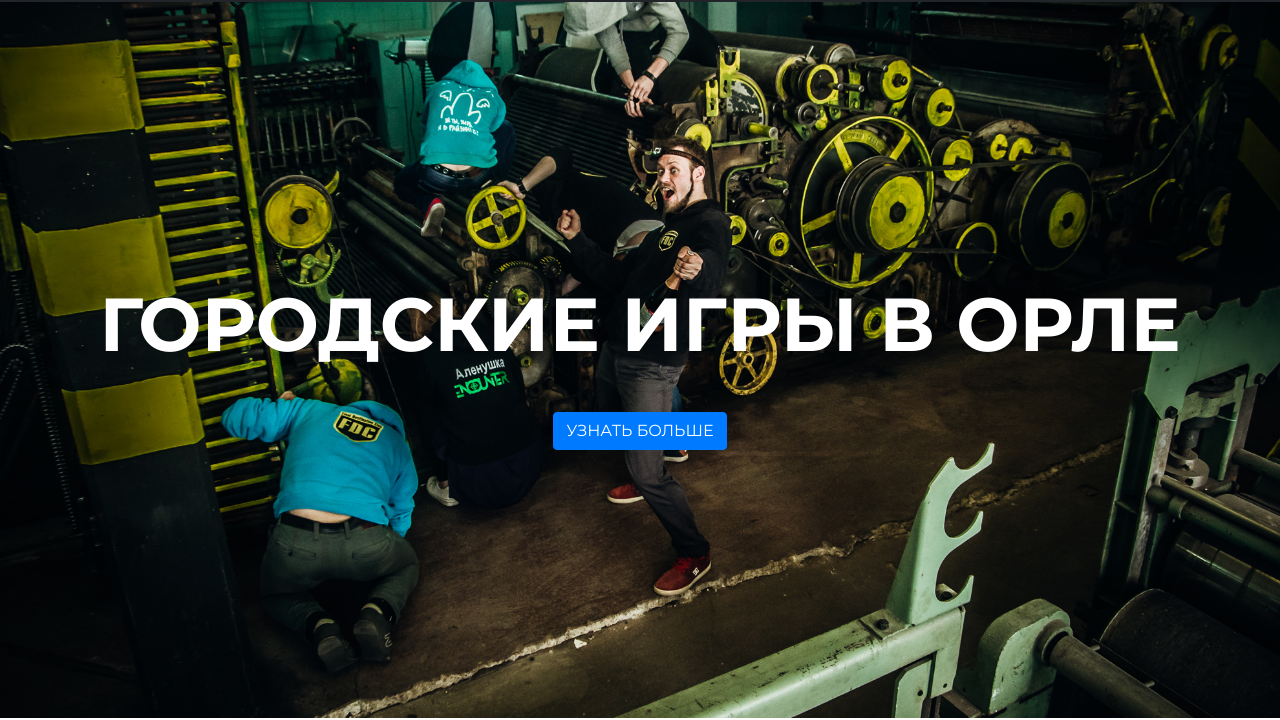
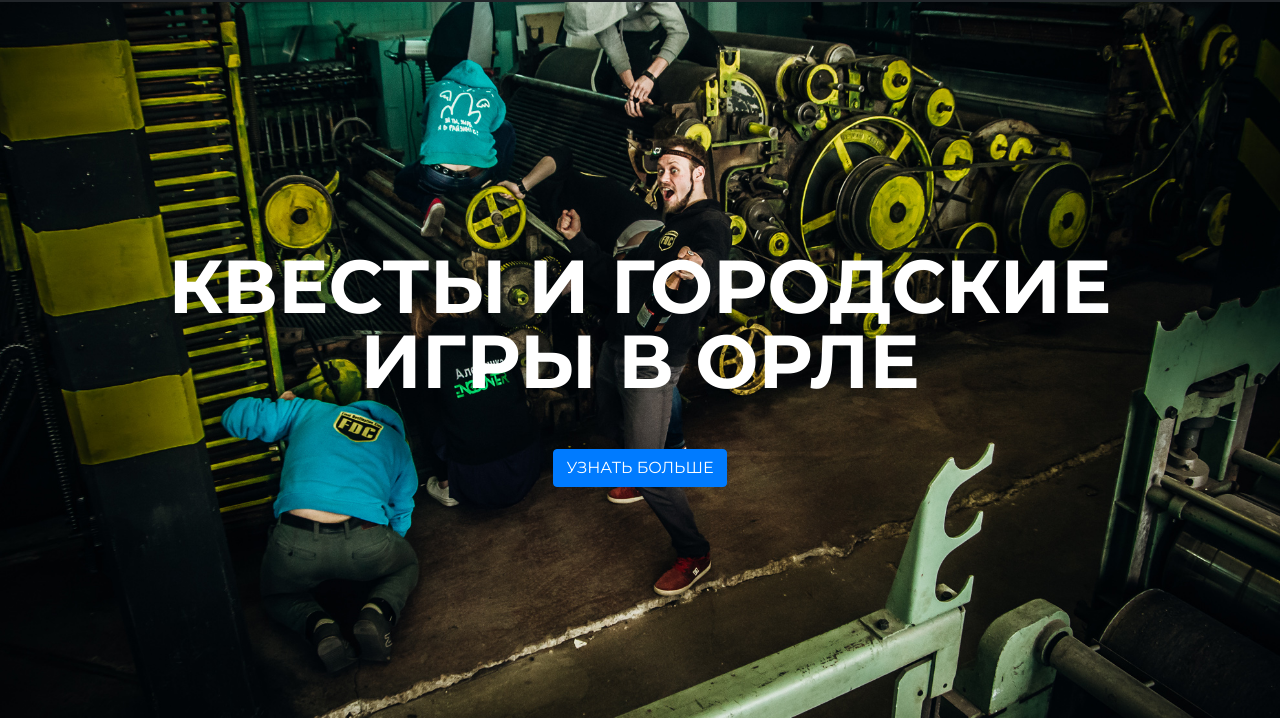
Before and after one commit to acidance/orelencxlanding, a website with bundled scripts: page index.html in a window 1280 px wide. Shown: the part 82-802 px from the top of the page. Built offline with nearby package versions, Linux system fonts and the light colour scheme; files whose address does not match are found by name; a web font is replaced by a local one.

Commit message:
Update index.html

```diff
--- a/index.html
+++ b/index.html
@@ -66,7 +66,7 @@
     <div display: flex; justify-items: center; align-items: center; class="container">
       <div class="intro-text">
           <!--  <div class="intro-lead-in">Welcome To Our Studio!</div>-->
-        <div class="intro-heading text-uppercase">Городские игры в Орле</div>
+        <div class="intro-heading text-uppercase">Квесты и городские игры в Орле</div>
         <a class="btn btn-primary btn-xl text-uppercase js-scroll-trigger" href="#services">Узнать больше</a>
       </div>
     </div>
```
